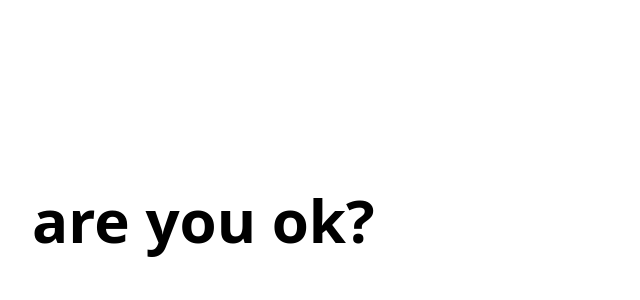
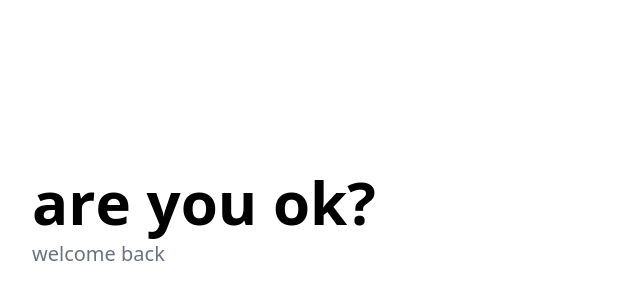
Before and after one commit to andre4383/are-you-ok, a Next.js app: page / in a window 1280 px wide. Shown: the part 180-480 px from the top of the page, without its empty margins (0-640 px from the left). Built offline with nearby package versions, Linux system fonts and the light colour scheme.

Commit message:
Arquivos

```diff
--- a/app/page.tsx
+++ b/app/page.tsx
@@ -5,28 +5,44 @@ import { useRef } from "react";
 
 export default function Home() {
   const text = "are you ok?";
+  const secondText = "welcome back";
 
   const textRef = useRef<HTMLHeadingElement>(null);
+  const secondTextRef = useRef<HTMLHeadingElement>(null);
 
   useGSAP(() => {
     if (!textRef.current) return;
+    if (!secondTextRef.current) return;
 
     const letters = textRef.current.querySelectorAll("span");
 
-    gsap.from(letters, {
+    const tl = gsap.timeline();
+
+    tl.from(letters, {
       opacity: 0,
       stagger: 0.4,
+    });
+
+    tl.from(secondTextRef.current, {
+      opacity: 0,
+      stagger: 2,
     });
   });
 
   return (
     <div className="min-h-screen flex items-center px-8">
-      <div>
+      <div className="Header flex flex-col">
         <h1 ref={textRef} className="text-6xl font-bold">
           {text.split("").map((letter, index) => (
-            <span key={index}>{letter}</span>
+            <span key={index} className="inline-block">
+              {letter === " " ? "\u00A0" : letter}
+            </span>
           ))}
         </h1>
+
+        <h2 ref={secondTextRef} className="text-gray-500 mt-2 text-xl">
+          {secondText}
+        </h2>
       </div>
     </div>
   );
```
